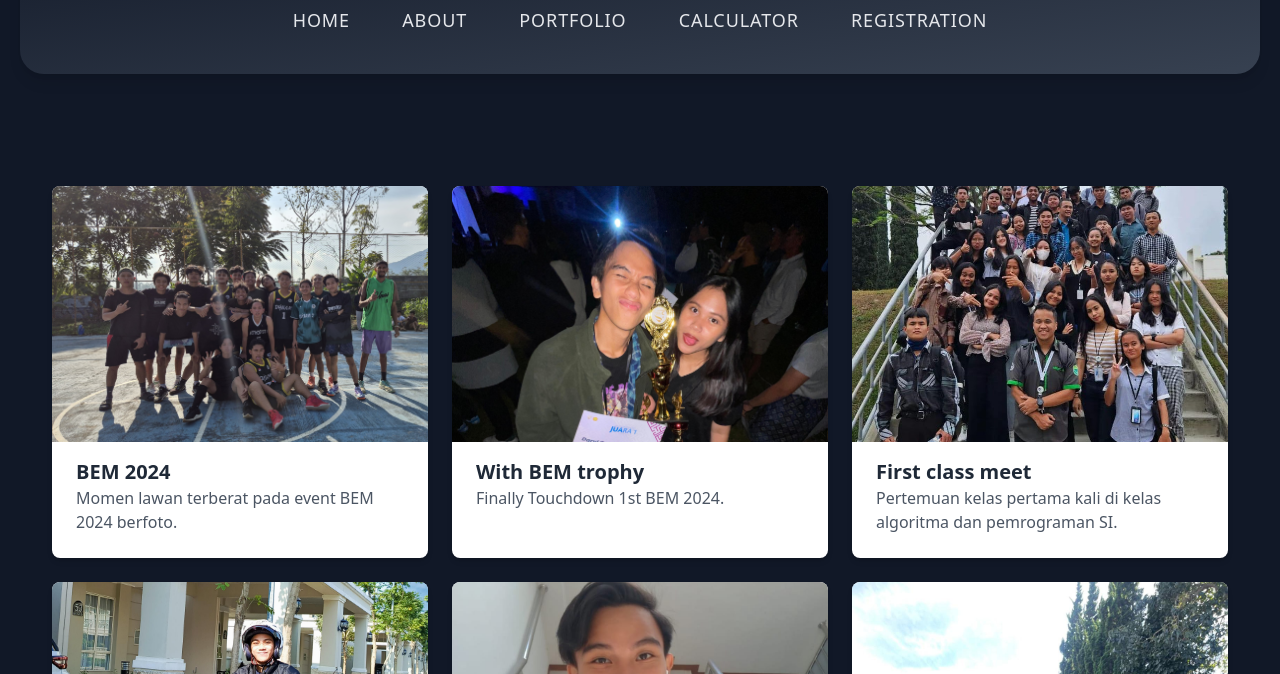
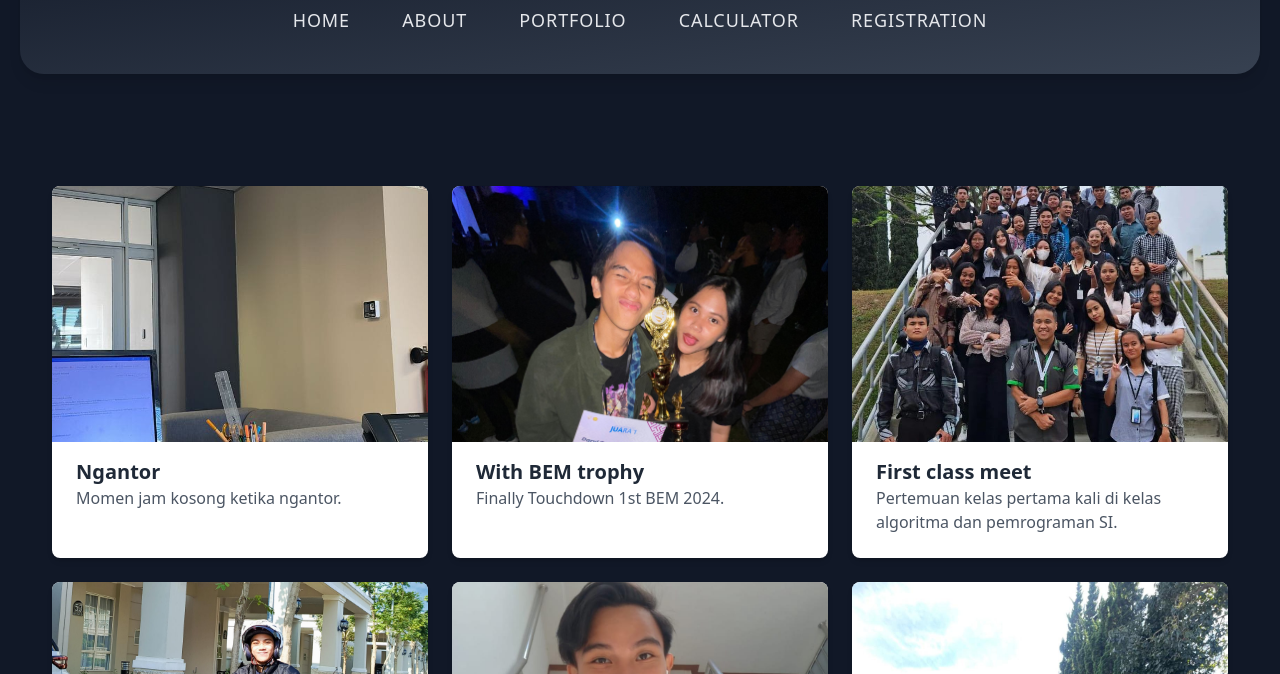
Before and after one commit to 2382029/ProjectFinalWEB1, a plain HTML site: page portfolio.html in a window 1280 px wide. Shown: the part 126-800 px from the top of the page. Drawn offline with nearby package versions, Linux system fonts and the light colour scheme.

Commit message:
Update portfolio.html

```diff
--- a/portfolio.html
+++ b/portfolio.html
@@ -22,9 +22,9 @@
 <section id="portfolio" class="bg-gray-900 px-8 py-10">
     <div class="grid grid-cols-1 sm:grid-cols-2 lg:grid-cols-3 gap-6 mt-6">
         <div class="bg-white rounded-lg shadow-md overflow-hidden transform transition-transform hover:scale-105">
-            <img src="bam.jpg" alt="proyek 1" class="w-full h-64 object-cover">
-            <h3 class="text-xl font-semibold text-gray-800 mt-4 mx-6">BEM 2024</h3>
-            <p class="text-gray-600 mx-6 mb-6">Momen lawan terberat pada event BEM 2024 berfoto.</p>
+            <img src="ngantor.jpg" alt="proyek 1" class="w-full h-64 object-cover">
+            <h3 class="text-xl font-semibold text-gray-800 mt-4 mx-6">Ngantor</h3>
+            <p class="text-gray-600 mx-6 mb-6">Momen jam kosong ketika ngantor.</p>
         </div>
         <div class="bg-white rounded-lg shadow-md overflow-hidden transform transition-transform hover:scale-105">
             <img src="cham.jpg" alt="Proyek 2" class="w-full h-64 object-cover object-top">
```
